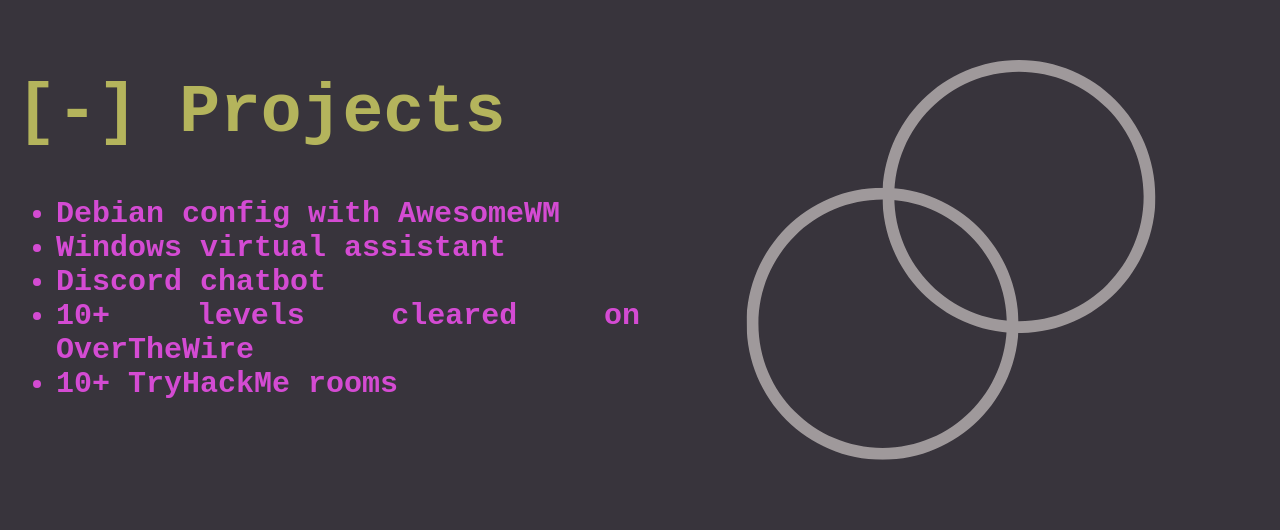
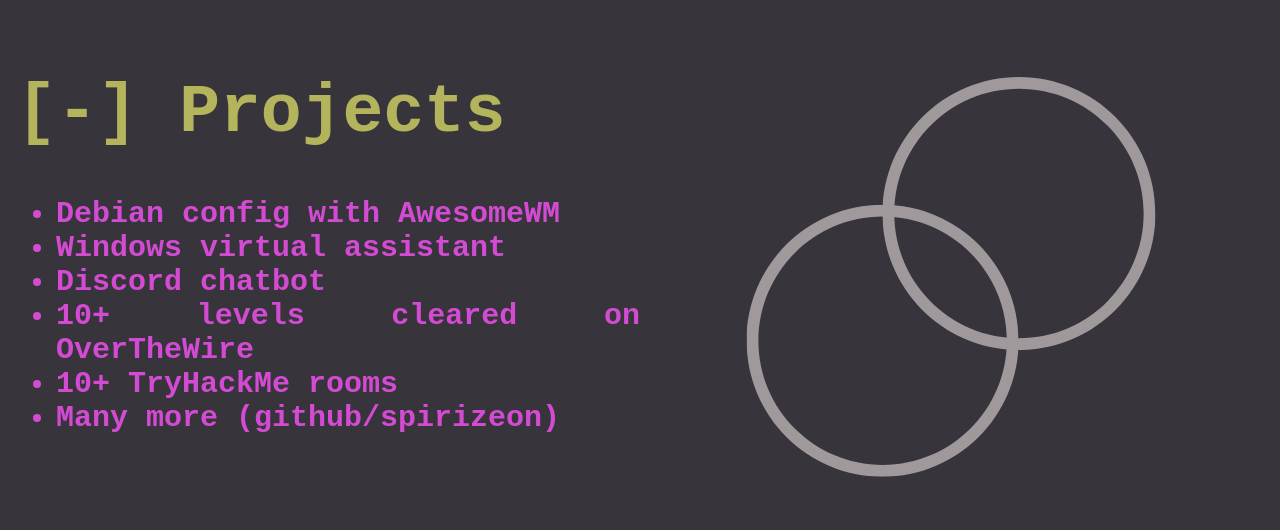
Before and after one commit to ReDxDaGer/ayush, a plain HTML site: page index.html in a window 1280 px wide. Shown: the part 5365-5895 px from the top of the page. Drawn offline with Linux system fonts and the light colour scheme.

Commit message:
added some fixes

```diff
--- a/index.html
+++ b/index.html
@@ -136,6 +136,7 @@
 					<li>Discord chatbot</li>
 					<li>10+ levels cleared on OverTheWire</li>
 					<li>10+ TryHackMe rooms</li>
+					<li>Many more (github/spirizeon)</li>
 				</ul>
 			</h3>
 		</div>
```
